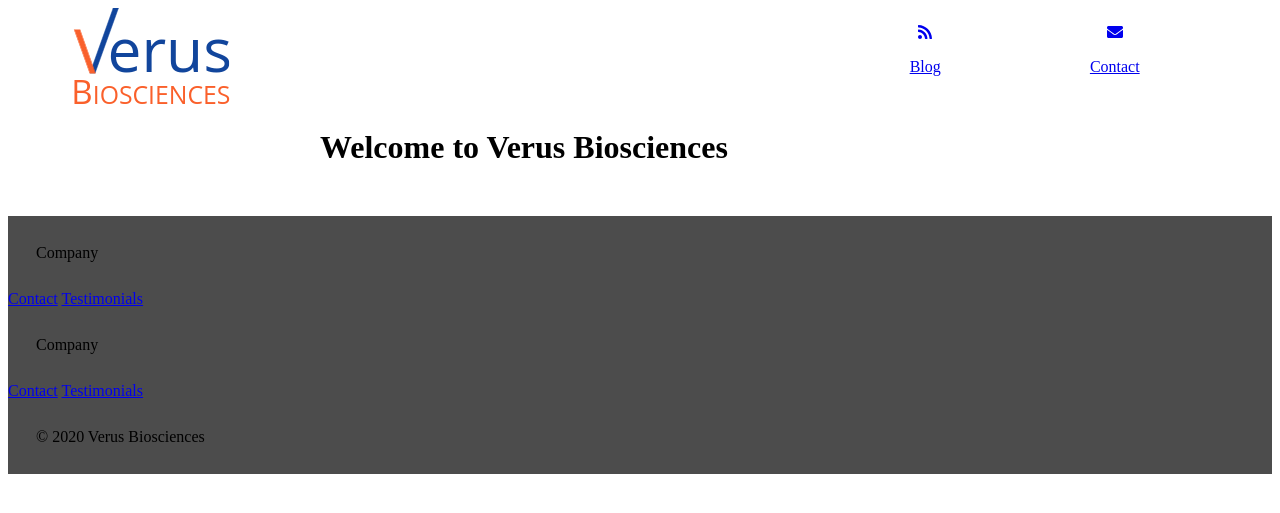
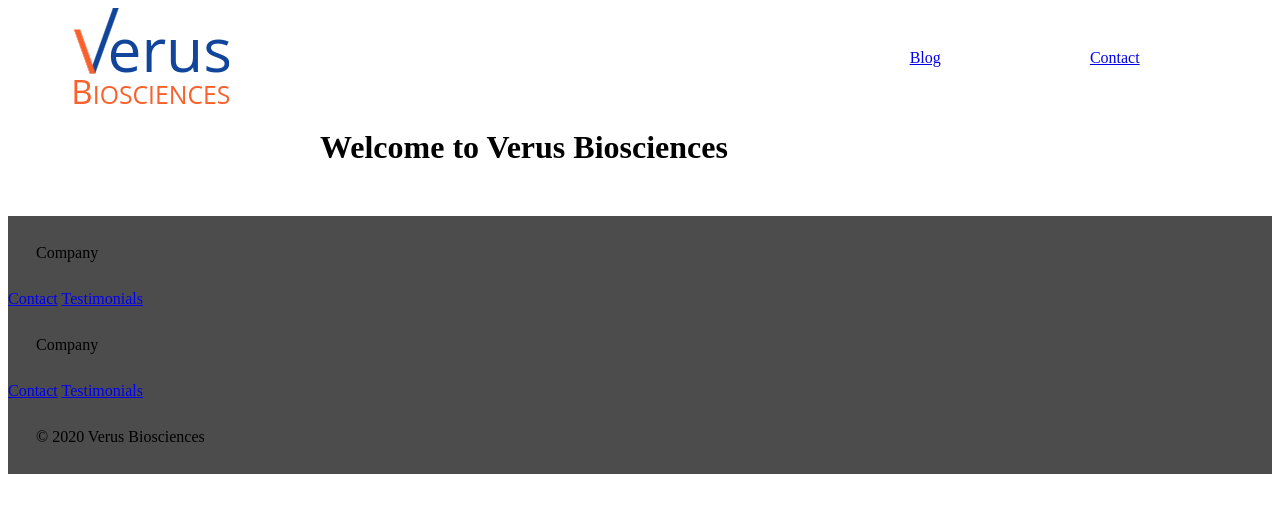
Before and after one commit to VerusBiosciences/VerusBiosciences.github.io, a Jekyll site: the page built from index.html, in a window 1280 px wide. Shown: the top 513 px of the page. Built offline with Jekyll 4.4.1, drawn with Linux system fonts in a browser that asks for light colours.

Commit message:
Removing blog/contact font-awesome icons

```diff
--- a/_includes/header.html
+++ b/_includes/header.html
@@ -8,13 +8,11 @@
       <span></span>
       <div class="nav-link">
         <a href="/blog/">
-          <i class="fas fa-rss"></i>
           <p class="title">Blog</p>
         </a>
       </div>
       <div class="nav-link">
         <a href="/contact/">
-          <i class="fas fa-envelope"></i>
           <p class="title">Contact</p>
         </a>
       </div>
```
